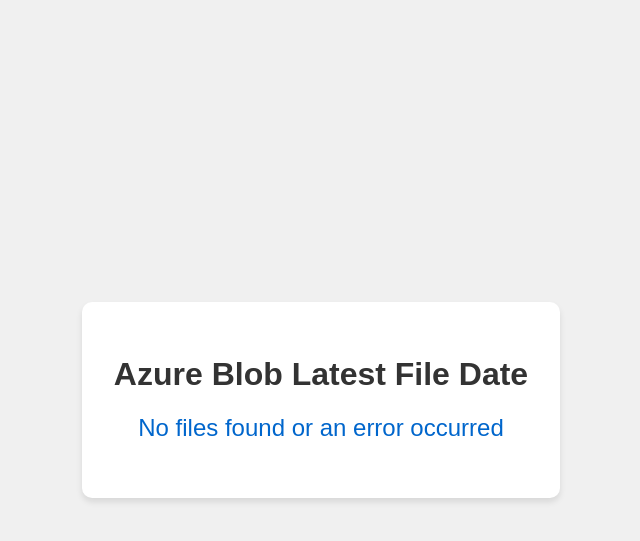
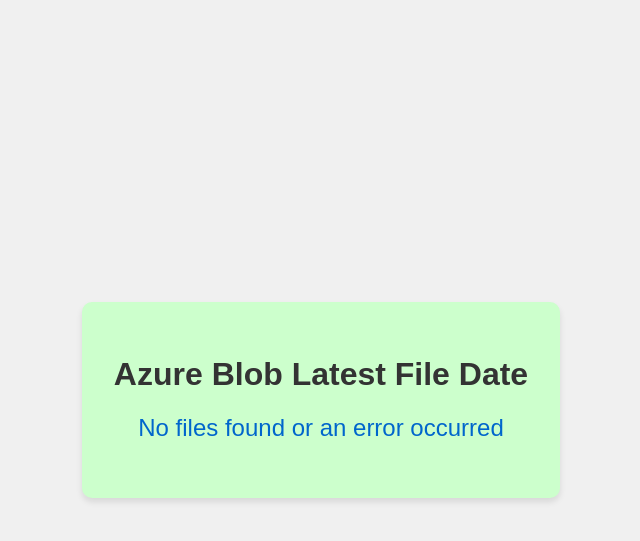
Before and after one commit to joelmnz/py_azureBlobLatestFile, a Flask app: template templates/index.html in a window 1280 px wide. Shown: the top 541 px of the page, without its empty margins (319-959 px from the left). Run offline with Flask 3, Linux system fonts and the light colour scheme; the template is opened without the code that fills it, so the values that code supplies are empty.

Commit message:
Styled the dashboard background to indicate success when it is not old.

```diff
--- a/templates/index.html
+++ b/templates/index.html
@@ -53,8 +53,8 @@
     {% if is_old %}
     <div class="dashboard warning-bg">
         {% else %}
-        <div class="dashboard">
-            {% endif %}
+    <div class="dashboard success-bg">
+        {% endif %}
             <h1>Azure Blob Latest File Date</h1>
             {% if most_recent_date %}
             <p id="most_recent_date" class="date">
```
